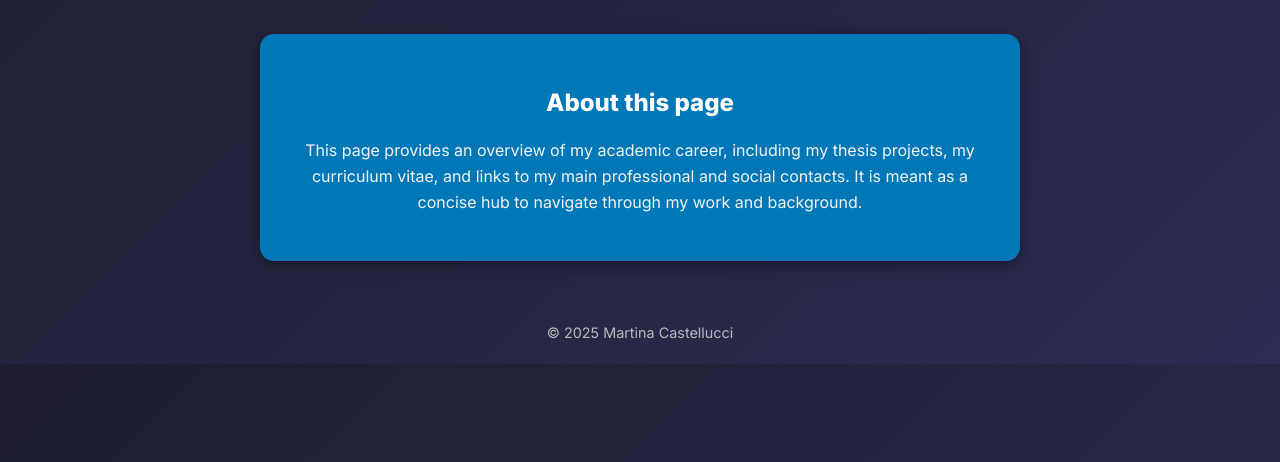
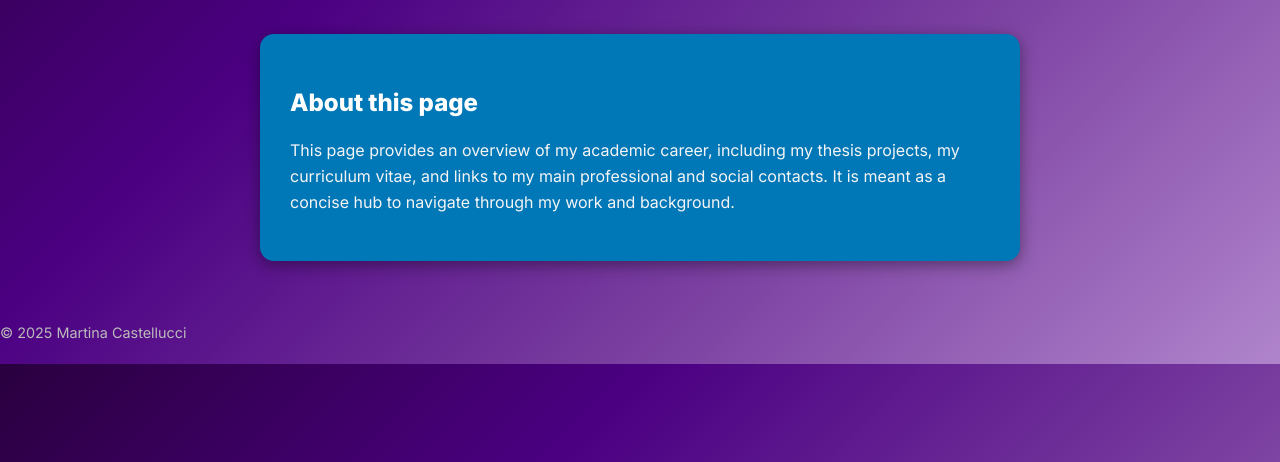
Before and after one commit to Martinaa1408/Martinaa1408.github.io, a plain HTML site: page index.html in a window 1280 px wide. Shown: the part 338-800 px from the top of the page. Drawn offline with Linux system fonts and the light colour scheme.

Commit message:
Update style.css

```diff
--- a/style.css
+++ b/style.css
@@ -4,9 +4,8 @@ body {
   margin: 0;
   font-family: 'Inter', sans-serif;
   line-height: 1.6;
-  background: linear-gradient(135deg, #1e1e2f, #2c2c54);
-  color: #eaeaea;
-  text-align: center;
+  background: linear-gradient(135deg, #2a003f, #4b0082, #7a3fa0, #b084cc);
+  color: #f0f0f0;
 }
 
 /* Hero */
```
